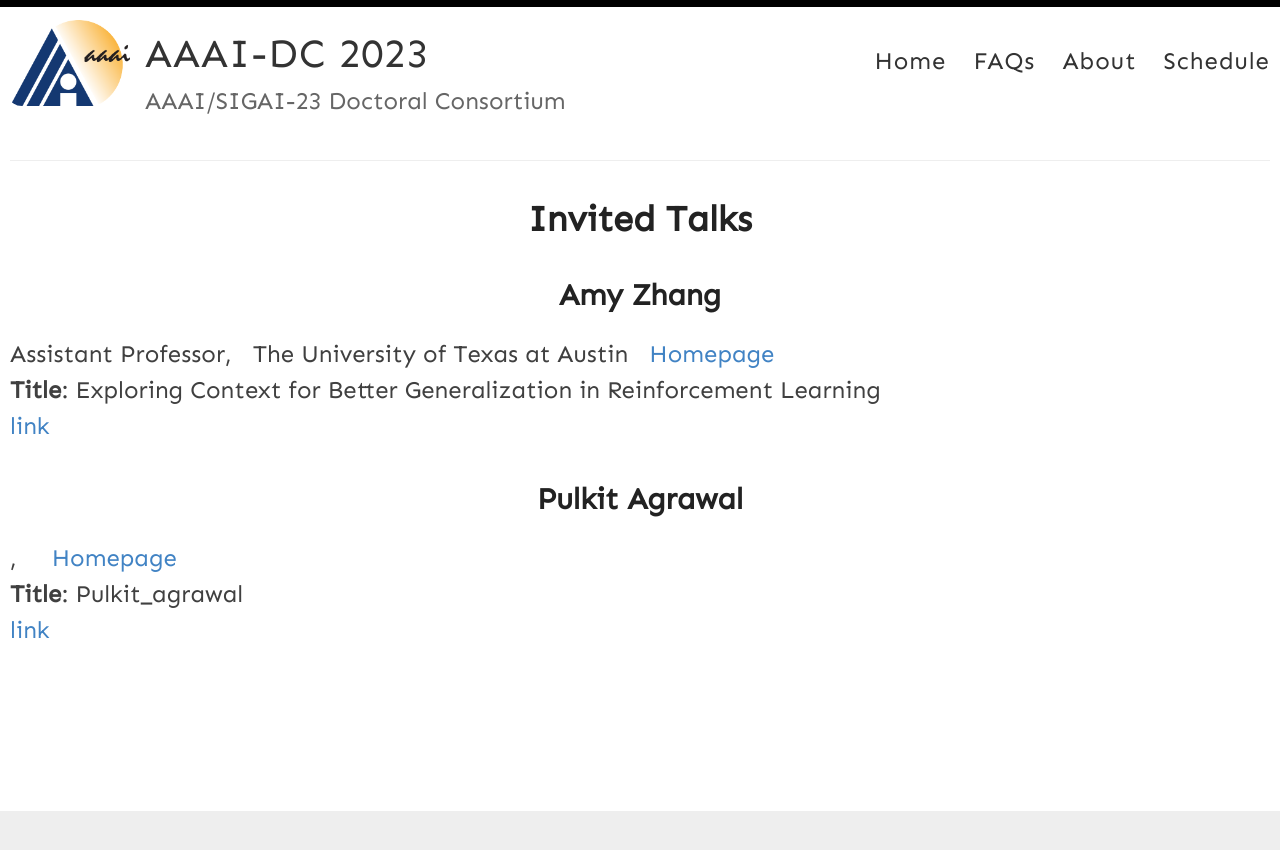
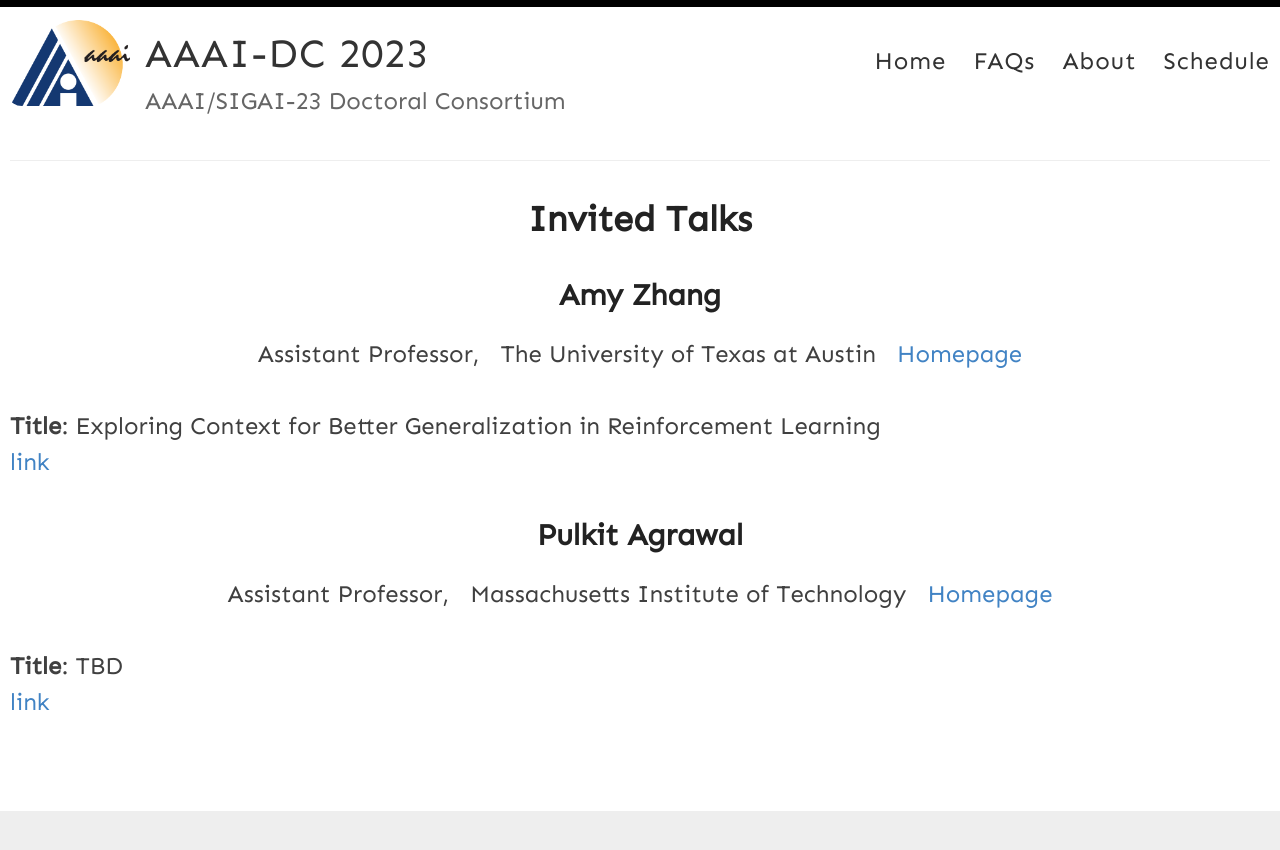
Before and after one commit to yue-ning/dc2025, a Jekyll site: the page built from _pages/speakers.md, in a window 1280 px wide. Shown: the top 850 px of the page. Built offline with Jekyll 4.4.1, drawn with Linux system fonts in a browser that asks for light colours.

Commit message:
fix the speaker

```diff
--- a/_pages/speakers.md
+++ b/_pages/speakers.md
@@ -8,7 +8,8 @@ permalink: "/speakers/"
   <div class="speaker">
      <p>
      <h2>{{ speaker.name }}</h2>
-    {{ speaker.role }}, &nbsp;  {{ speaker.institution }} &nbsp; <a href="{{ speaker.website }}"> Homepage </a> <br>
+     <center>
+    {{ speaker.role }}, &nbsp;  {{ speaker.institution }} &nbsp; <a href="{{ speaker.website }}"> Homepage </a> </center> <br>
     <b>Title</b>: {{ speaker.title }} <br>
     <a href="..{{ speaker.url }}">link</a>
     </p>
--- a/_speakers/pulkit_agrawal.md
+++ b/_speakers/pulkit_agrawal.md
@@ -1,17 +1,14 @@
 ---
 layout: speaker
 name: Pulkit Agrawal
-role:
-institution:
+role: Assistant Professor
+institution: Massachusetts Institute of Technology
 date: Feb 8, 2023
-label:
 time: 9:00 am - 10:00 am EST
 day: day2
-website:
+website: https://people.csail.mit.edu/pulkitag/
 image: /images/pulkit.jpeg
-title:
-abstract:
-
-bio:
-
+title: TBD
+abstract: TBD
+bio: TBD
 ---
```
